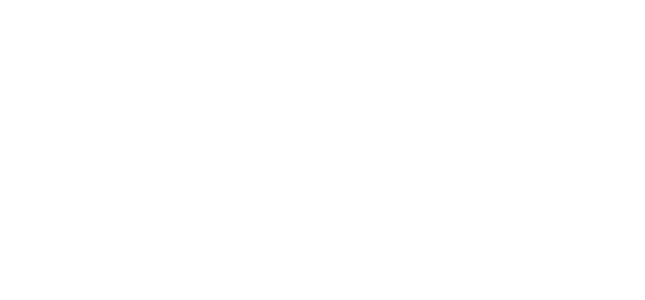
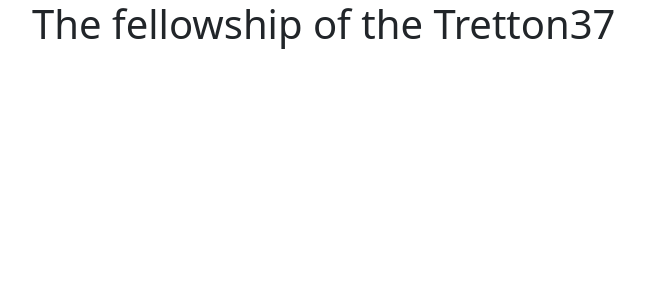
Before and after one commit to joakim-lundbeck/leet-list, a Vue app: page / in a window 1280 px wide. Shown: the top 300 px of the page, without its empty margins (50-695 px from the left). Built offline with nearby package versions, Linux system fonts and the light colour scheme.

Commit message:
Added Bootstrap
Added bootstrap and a heading

```diff
--- a/public/index.html
+++ b/public/index.html
@@ -5,6 +5,8 @@
     <meta http-equiv="X-UA-Compatible" content="IE=edge">
     <meta name="viewport" content="width=device-width,initial-scale=1.0">
     <link rel="icon" href="<%= BASE_URL %>favicon.ico">
+    <link href="https://cdn.jsdelivr.net/npm/bootstrap@5.0.1/dist/css/bootstrap.min.css" rel="stylesheet" integrity="sha384-+0n0xVW2eSR5OomGNYDnhzAbDsOXxcvSN1TPprVMTNDbiYZCxYbOOl7+AMvyTG2x" crossorigin="anonymous">
+    <link href="https://cdn.jsdelivr.net/npm/bootstrap-icons@1.5.0/font/bootstrap-icons.css" rel="stylesheet" >
     <title><%= htmlWebpackPlugin.options.title %></title>
   </head>
   <body>
@@ -13,5 +15,7 @@
     </noscript>
     <div id="app"></div>
     <!-- built files will be auto injected -->
+
+    <script src="https://cdn.jsdelivr.net/npm/bootstrap@5.0.1/dist/js/bootstrap.bundle.min.js" integrity="sha384-gtEjrD/SeCtmISkJkNUaaKMoLD0//ElJ19smozuHV6z3Iehds+3Ulb9Bn9Plx0x4" crossorigin="anonymous"></script>
   </body>
 </html>
--- a/src/App.vue
+++ b/src/App.vue
@@ -1,6 +1,6 @@
 <template>
-  <div id="app">
-
+  <div id="app" class="container">
+    <h1>The fellowship of the Tretton37</h1>
   </div>
 </template>
 
@@ -29,7 +29,6 @@
     .then(
       response => {
         this.enabledEmployees = response.data.filter(e => e.published)
-        console.table(this.enabledEmployees)
       }
     )
   }
```
